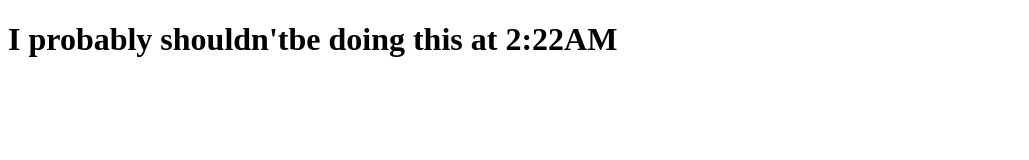
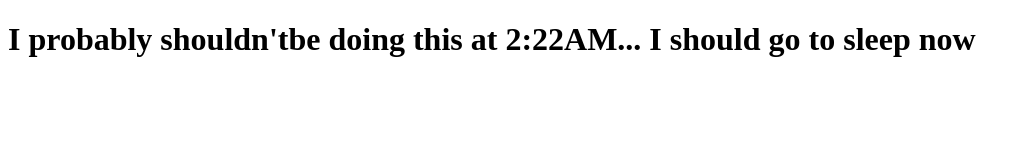
Before and after one commit to HSJDeshmukh/newtest, a plain HTML site: page site/index.html in a window 1280 px wide. Shown: the whole page, without its empty margins (0-1029 px from the left). Drawn offline with Linux system fonts and the light colour scheme.

Commit message:
Small addition.:

```diff
--- a/site/index.html
+++ b/site/index.html
@@ -4,6 +4,6 @@
 	<title> Hello World! </title>
 </head>
 <body>
-<h1/> I probably shouldn'tbe doing this at 2:22AM </h1>
+<h1/> I probably shouldn'tbe doing this at 2:22AM... I should go to sleep now </h1>
 </body>
 </html>
```
